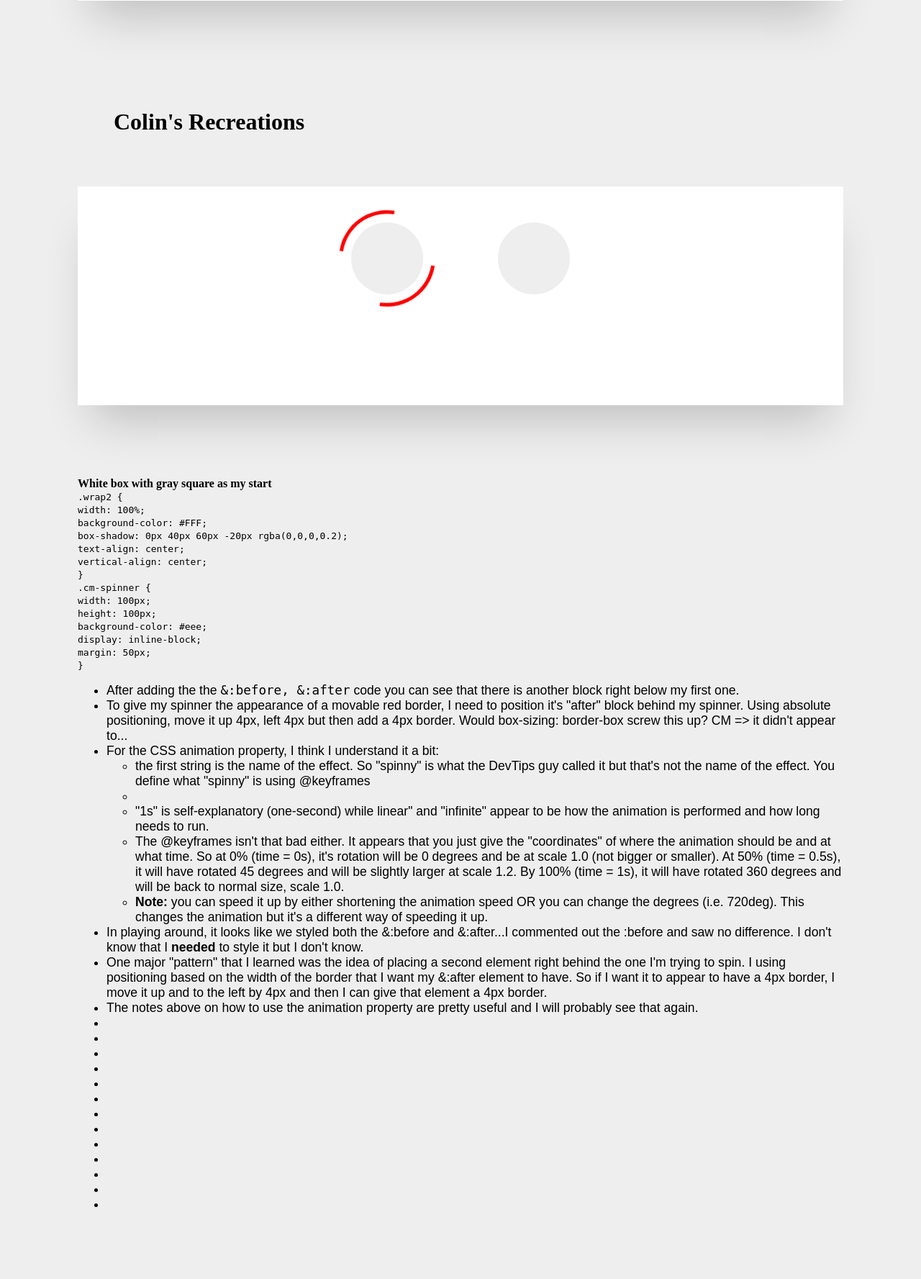
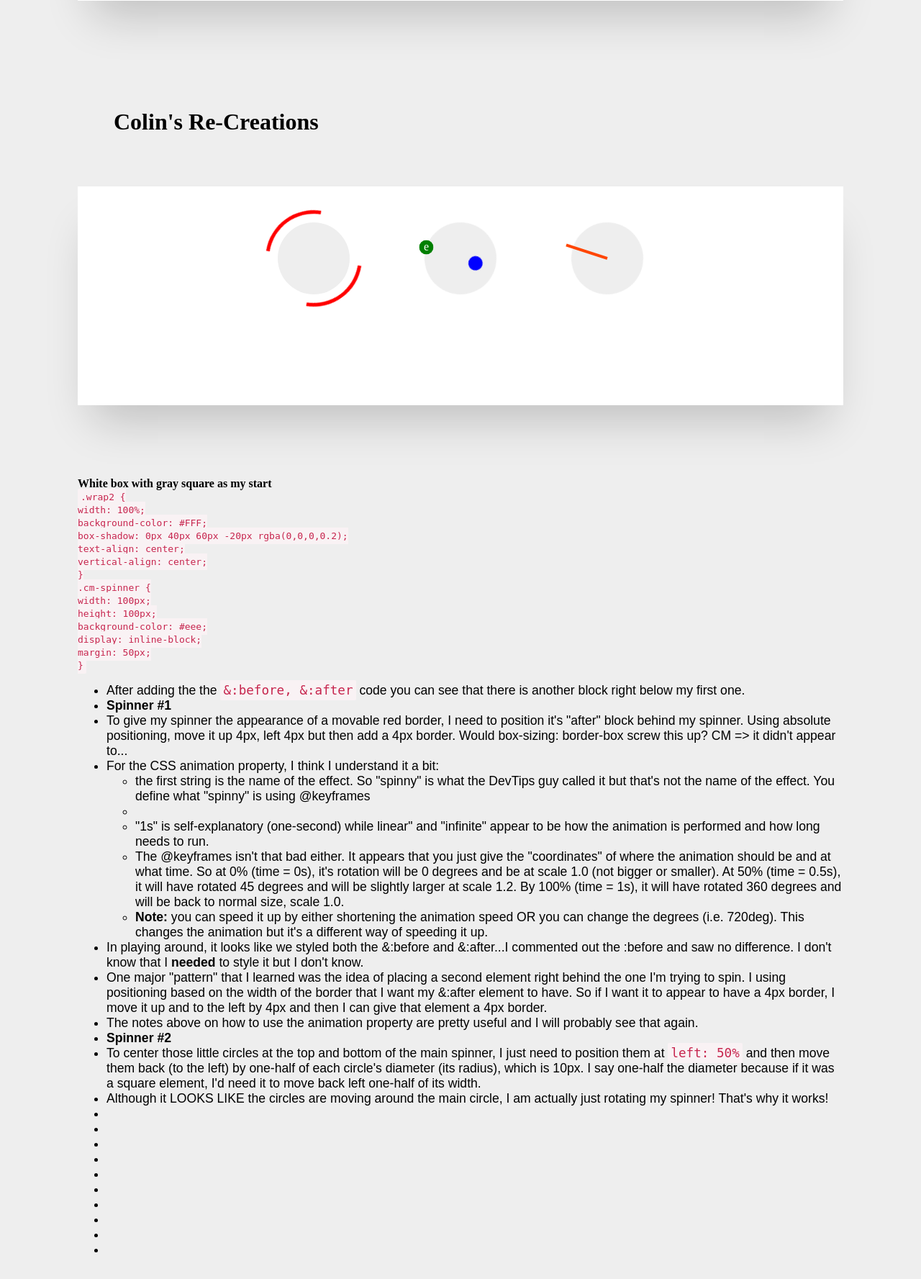
Before and after one commit to coolinmc6/CM-Pages, a PHP site: page /passwords/sweet-css/spinners.php in a window 1280 px wide. Shown: the part 599-2376 px from the top of the page at 72% size. Before the commit the page ends 2276 px from the top, so only its background shows below. Run offline with PHP 8.4, Linux system fonts and the light colour scheme; style sheets or scripts are compiled from the project's sources.

Commit message:
Spinners 2 & 3

```diff
--- a/css/cm-spinners.css
+++ b/css/cm-spinners.css
@@ -1,6 +1,13 @@
 li {
   font-size: 1.1rem;
   font-family: sans-serif; }
+
+code {
+  color: #C7254E;
+  background-color: #F9F2F4;
+  padding: 0.25rem;
+  -webkit-border-radius: 2px;
+  border-radius: 2px; }
 
 .wrap2 {
   width: 100%;
@@ -18,7 +25,7 @@ li {
   -webkit-border-radius: 50%;
   border-radius: 50%;
   position: relative; }
-  .cm-spinner:after {
+  .cm-spinner:after, .cm-spinner:before {
     content: '';
     display: block;
     width: 100px;
@@ -26,6 +33,9 @@ li {
     -webkit-border-radius: 50%;
     border-radius: 50%; }
 
+/**************************************************************************************************/
+/******************************************* SPINNER 1 ********************************************/
+/**************************************************************************************************/
 .cm-spinner-1:after {
   position: absolute;
   top: -4px;
@@ -42,3 +52,62 @@ li {
     transform: rotate(90deg) scale(1.3); }
   100% {
     transform: rotate(360deg) scale(1); } }
+
+/**************************************************************************************************/
+/******************************************* SPINNER 2 ********************************************/
+/**************************************************************************************************/
+.cm-spinner-2 {
+  animation: cm-spin 2s linear infinite; }
+  .cm-spinner-2:before, .cm-spinner-2:after {
+    height: 20px;
+    width: 20px;
+    background-color: blue;
+    position: absolute;
+    top: -10px;
+    left: 50%;
+    margin-left: -10px;
+    animation: cm-bouncy 1s ease-in infinite; }
+  .cm-spinner-2:after {
+    content: 'e';
+    color: #fff;
+    top: auto;
+    bottom: -10px;
+    animation: cm-bouncy 2.5s ease-in infinite;
+    background-color: green;
+    animation: counter 2s linear infinite; }
+
+@keyframes cm-spin {
+  0% {
+    transform: rotate(0deg); }
+  100% {
+    transform: rotate(360deg); } }
+
+@keyframes cm-bouncy {
+  0% {
+    transform: translateY(0px); }
+  50% {
+    transform: translateY(30px); }
+  100% {
+    transform: translateY(0px); } }
+
+@keyframes counter {
+  0% {
+    transform: rotate(0deg); }
+  100% {
+    transform: rotate(-360deg); } }
+
+/**************************************************************************************************/
+/******************************************* SPINNER 3 ********************************************/
+/**************************************************************************************************/
+.cm-spinner-3 {
+  animation: cm-spin 2s linear infinite; }
+  .cm-spinner-3:before {
+    height: 60px;
+    width: 4px;
+    background-color: orangered;
+    position: absolute;
+    top: 50%;
+    left: 50%;
+    margin-left: -2px;
+    -webkit-border-radius: 0px;
+    border-radius: 0px; }
--- a/sweet-css/cm-spinners.scss
+++ b/sweet-css/cm-spinners.scss
@@ -4,6 +4,13 @@
 li {
 	font-size: 1.1rem;
 	font-family: sans-serif;
+}
+code {
+	color: #C7254E;
+	background-color: #F9F2F4;
+	padding: 0.25rem;
+	-webkit-border-radius: 2px;
+	border-radius: 2px;
 }
 .wrap2 {
 	width: 100%;
@@ -24,7 +31,17 @@ li {
 	border-radius: 50%;
 	position: relative;
 
-	// &:after, &:before {
+	&:after, &:before {
+		content: '';
+		display: block;
+		width: 100px;
+		height: 100px;
+		-webkit-border-radius: 50%;
+		border-radius: 50%;
+
+	}
+
+	// &:after {
 	// 	content: '';
 	// 	display: block;
 	// 	width: 100px;
@@ -34,17 +51,12 @@ li {
 
 	// }
 
-	&:after {
-		content: '';
-		display: block;
-		width: 100px;
-		height: 100px;
-		-webkit-border-radius: 50%;
-		border-radius: 50%;
+}
 
-	}
+/**************************************************************************************************/
+/******************************************* SPINNER 1 ********************************************/
+/**************************************************************************************************/
 
-}
 
 .cm-spinner-1:after {
 	position: absolute;
@@ -70,3 +82,118 @@ li {
 		transform: rotate(360deg) scale(1.0)
 	}
 }
+
+/**************************************************************************************************/
+/******************************************* SPINNER 2 ********************************************/
+/**************************************************************************************************/
+
+.cm-spinner-2 {
+	animation: cm-spin 2s linear infinite;
+
+	&:before, &:after {
+		height: 20px;
+		width: 20px;
+		background-color: blue;
+		position: absolute;
+		top: -10px;
+		left: 50%;
+		margin-left: -10px;
+		animation: cm-bouncy 1s ease-in infinite;
+
+	}
+	&:after {
+		content: 'e';
+
+
+		color: #fff;
+		top: auto;
+		bottom: -10px;
+		animation: cm-bouncy 2.5s ease-in infinite;
+		background-color: green;
+		animation: counter 2s linear infinite;
+	}
+
+
+
+}
+
+@keyframes cm-spin {
+	0% {
+		transform: rotate(0deg)
+	}
+	100% {
+      transform: rotate(360deg);
+  	}
+
+}
+
+@keyframes cm-bouncy {
+	0% {
+		transform: translateY(0px);
+	}
+	50% {
+		transform: translateY(30px);
+	}
+	100% {
+		transform: translateY(0px);
+	}
+}
+
+@keyframes counter {
+	0% {
+		transform: rotate(0deg)
+	}
+	100% {
+      transform: rotate(-360deg);
+  	}
+}
+
+
+/**************************************************************************************************/
+/******************************************* SPINNER 3 ********************************************/
+/**************************************************************************************************/
+
+.cm-spinner-3 {
+	animation: cm-spin 2s linear infinite;
+
+	&:before {
+		height: 60px;
+		width: 4px;
+		background-color: orangered;
+		position: absolute;
+		top: 50%;
+		left: 50%;
+		margin-left: -2px;
+		-webkit-border-radius: 0px;
+		 border-radius: 0px;
+	}
+}
+
+
+
+
+
+
+
+
+
+
+
+
+
+
+// @keyframes bouncy
+//   0%, 100% {
+//       transform: translateY(0px);
+//   }
+//   50% {
+//       transform: translateY(30px);
+//   }
+
+// @keyframes spin
+//   0% {
+//       transform: rotate(0deg);
+//   }
+//   100% {
+//       transform: rotate(360deg);
+//   }
--- a/sweet-css/spinners.php
+++ b/sweet-css/spinners.php
@@ -25,10 +25,11 @@
 
 	</div>
 
-	<h1>Colin's Recreations</h1>
+	<h1>Colin's Re-Creations</h1>
 	<div class="wrap2">
 		<div class="cm-spinner cm-spinner-1"></div>
 		<div class="cm-spinner cm-spinner-2"></div>
+		<div class="cm-spinner cm-spinner-3"></div>
 	</div>
 
 	<div class="notes">
@@ -56,6 +57,7 @@
 			<li>After adding the the <code>&:before, &:after</code> code you can see that there is another block
 			right below my first one.
 			</li>
+			<li><strong>Spinner #1</strong></li>
 			<li>To give my spinner the appearance of a movable red border, I need to position it's "after" block
 			behind my spinner.  Using absolute positioning, move it up 4px, left 4px but then add a 4px border.
 			Would box-sizing: border-box screw this up?  CM => it didn't appear to...</li>
@@ -86,9 +88,13 @@
 			left by 4px and then I can give that element a 4px border.</li>
 			<li>The notes above on how to use the animation property are pretty useful and I will probably
 			see that again.</li>
-			<li></li>
-			<li></li>
-			<li></li>
+			<li><strong>Spinner #2</strong></li>
+			<li>To center those little circles at the top and bottom of the main spinner, I just need to position
+			them at <code>left: 50%</code> and then move them back (to the left) by one-half of each circle's
+			diameter (its radius), which is 10px.  I say one-half the diameter because if it was a square element,
+			I'd need it to move back left one-half of its width.</li>
+			<li>Although it LOOKS LIKE the circles are moving around the main circle, I am actually just rotating
+			my spinner!  That's why it works!</li>
 			<li></li>
 			<li></li>
 			<li></li>
```
